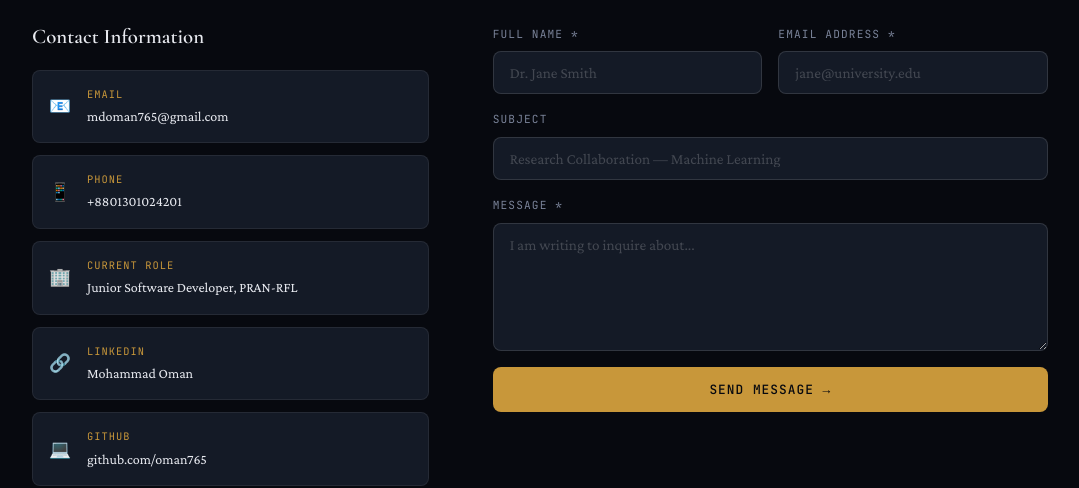
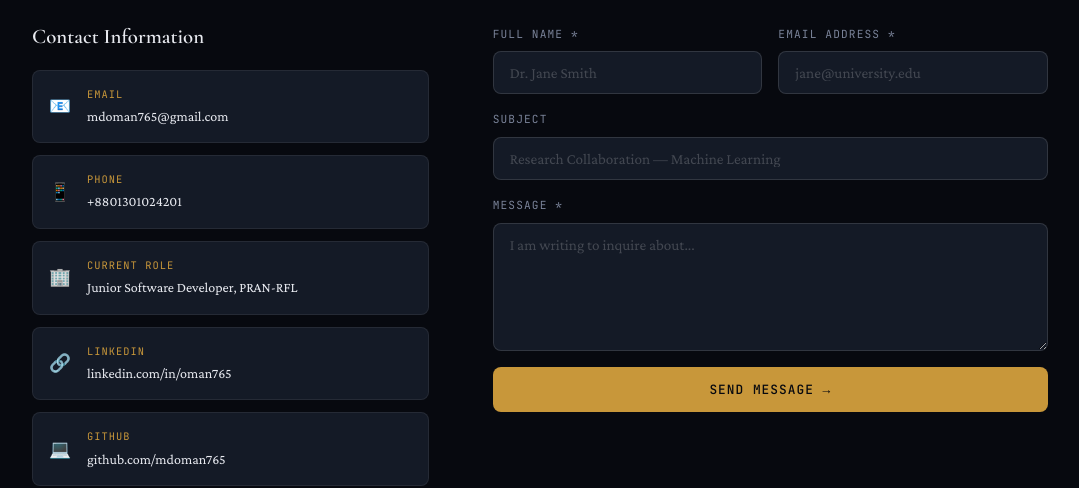
Before and after one commit to mdoman765/oman-portfolio, an Angular app: page /contact in a window 1280 px wide. Shown: the part 336-824 px from the top of the page, without its empty margins (100-1179 px from the left). Built offline with nearby package versions, Linux system fonts and the light colour scheme; a web font is replaced by a local one.

Commit message:
github and linkdein profile updated

```diff
--- a/src/app/components/contact/contact.html
+++ b/src/app/components/contact/contact.html
@@ -15,7 +15,7 @@
       <div class="info-panel">
         <h3 class="panel-title">Contact Information</h3>
         <div class="info-list">
-          @for (item of infoItems; track item.label) {
+          <!-- @for (item of infoItems; track item.label) {
             <a [href]="item.link" class="info-item">
               <span class="info-icon">{{ item.icon }}</span>
               <div class="info-text">
@@ -23,7 +23,16 @@
                 <span class="info-value">{{ item.value }}</span>
               </div>
             </a>
-          }
+          } -->
+          @for (item of infoItems; track item.label) {
+                <a [href]="item.link" target="_blank" rel="noopener noreferrer" class="info-item">
+                  <span class="info-icon">{{ item.icon }}</span>
+                  <span class="info-text">
+                    <span class="info-label">{{ item.label }}</span>
+                    <span class="info-value">{{ item.value }}</span>
+                  </span>
+                </a>
+              }
         </div>
         <div class="availability">
           <div class="avail-dot"></div>
--- a/src/app/components/contact/contact.ts
+++ b/src/app/components/contact/contact.ts
@@ -16,12 +16,12 @@ export class Contact {
   error   = signal(false);
 
   infoItems = [
-    { icon: '📧', label: 'Email',        value: 'mdoman765@gmail.com',          link: 'mailto:mdoman765@gmail.com' },
-    { icon: '📱', label: 'Phone',        value: '+8801301024201',                link: 'tel:+8801301024201' },
-    { icon: '🏢', label: 'Current Role', value: 'Junior Software Developer, PRAN-RFL',  link: '#' },
-    { icon: '🔗', label: 'LinkedIn',     value: 'Mohammad Oman',                link: '#' },
-    { icon: '💻', label: 'GitHub',       value: 'github.com/oman765',           link: 'https://github.com/oman765' },
-  ];
+  { icon: '📧', label: 'Email',        value: 'mdoman765@gmail.com',         link: 'mailto:mdoman765@gmail.com' },
+  { icon: '📱', label: 'Phone',        value: '+8801301024201',               link: 'tel:+8801301024201' },
+  { icon: '🏢', label: 'Current Role', value: 'Junior Software Developer, PRAN-RFL', link: '#' },
+  { icon: '🔗', label: 'LinkedIn',     value: 'linkedin.com/in/oman765',     link: 'https://www.linkedin.com/in/oman765' },
+  { icon: '💻', label: 'GitHub',       value: 'github.com/mdoman765',        link: 'https://github.com/mdoman765' },
+];
 
   onSubmit() {
     if (!this.name || !this.email || !this.message) {
```
